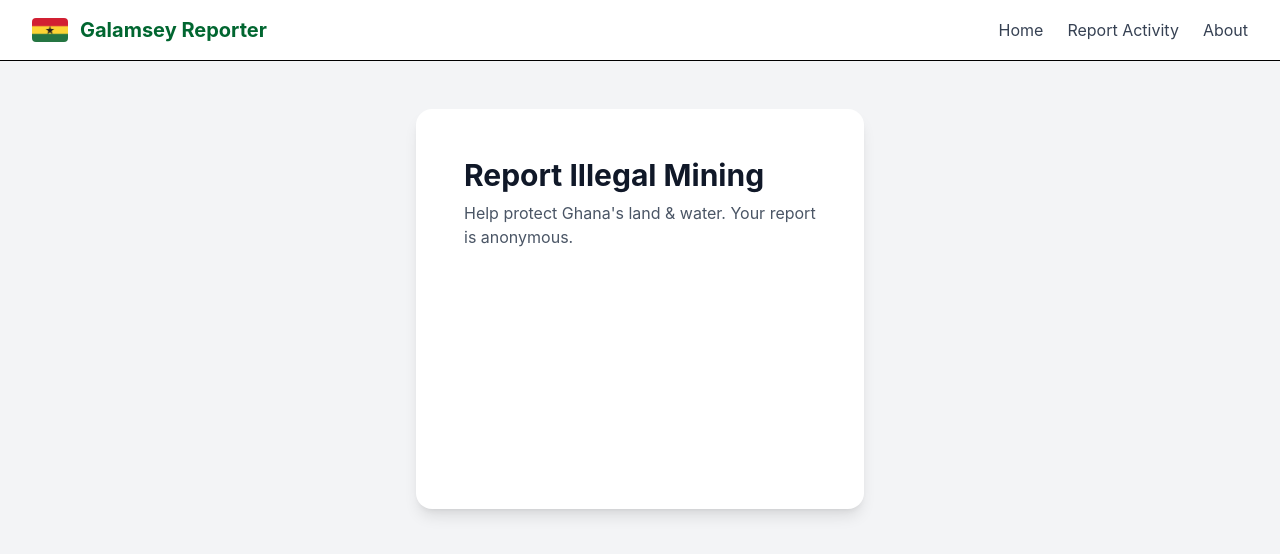
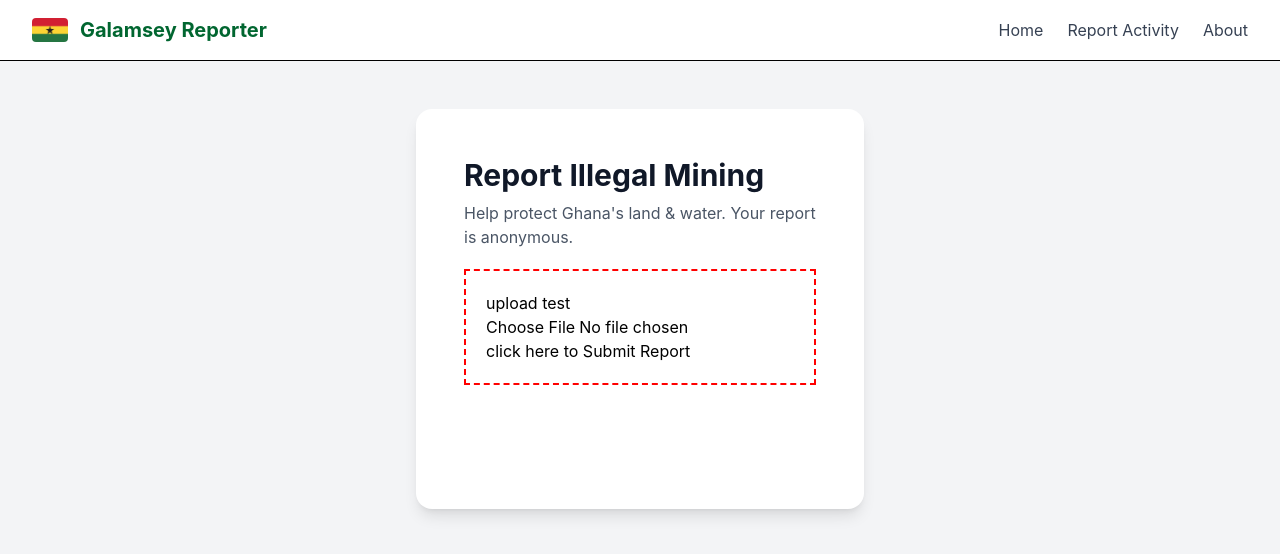
Before and after one commit to michael-decreator/Galamsey-Reporter-, a React (Vite) app: page / in a window 1280 px wide. Shown: the top 554 px of the page. Built offline with nearby package versions, Linux system fonts and the light colour scheme.

Commit message:
synced the fire base and had to use cloudinary for the uploading of the images but the fire base still getst the text and other data

```diff
--- a/src/pages/Home.tsx
+++ b/src/pages/Home.tsx
@@ -1,4 +1,30 @@
+import { useState } from "react"
+import { submitReport } from "../services/reportService"
+
 function Home() {
+  const [testFile, setTestFile] = useState<File | null>(null)
+
+  const handleTestSubmit = async () => {
+    if (!testFile) {
+      alert("Pick a photo first")
+      return
+    }
+
+    try {
+      const reportId = await submitReport(
+        testFile,
+        "Test Report",
+        "Test report from Home.tsx",
+        "5.6037,-0.1870"
+      )
+      console.log("Report created with ID:", reportId)
+      alert(`Success! Report ID: ${reportId}`)
+    } catch (error) {
+      console.error("Test failed:", error)
+      alert("Something went wrong — check the console")
+    }
+  }
+
   return (
     <main className="min-h-screen bg-gray-100 flex justify-center items-start pt-12 px-4">
       <div className="w-full max-w-md rounded-2xl bg-white p-12 shadow-lg min-h-[400px]">
@@ -9,6 +35,17 @@ function Home() {
         <p className="mt-2 text-gray-600">
           Help protect Ghana's land & water. Your report is anonymous.
         </p>
+        <div style={{ margin: "20px 0", padding: "20px", border: "2px dashed red" }}>
+  <p>upload test</p>
+  <input
+    type="file"
+    accept="image/*"
+    onChange={(e) => setTestFile(e.target.files?.[0] ?? null)}
+  />
+  <button onClick={handleTestSubmit}>click here to Submit Report</button>
+</div>
+
+
       </div>
     </main>
   )
--- a/src/services/firebase.ts
+++ b/src/services/firebase.ts
@@ -1,6 +1,7 @@
 import { initializeApp } from "firebase/app";
 import { getAnalytics } from "firebase/analytics";
 import { getFirestore } from "firebase/firestore";
+import { getStorage } from "firebase/storage";
 // TODO: Add SDKs for Firebase products that you want to use
 // https://firebase.google.com/docs/web/setup#available-libraries
 
@@ -20,3 +21,4 @@ const firebaseConfig = {
 export const app = initializeApp(firebaseConfig);
 export const analytics = getAnalytics(app);
 export const db = getFirestore(app);
+export const storage = getStorage(app);
--- a/src/services/reportService.ts
+++ b/src/services/reportService.ts
@@ -1,7 +1,6 @@
 import { addDoc, collection, Timestamp } from "firebase/firestore"
 import { db } from "./firebase"
 import type { ReportData } from "../types/report"
-
 
 export const createReport = async (report: ReportData) => {
   const reportRef = await addDoc(collection(db, "reports"), {
@@ -11,3 +10,42 @@ export const createReport = async (report: ReportData) => {
 
   return reportRef.id
 }
+
+export const uploadReportPhoto = async (file: File): Promise<string> => {
+  const formData = new FormData()
+  formData.append("file", file)
+  formData.append("upload_preset", "galamsey_reports")
+
+  const response = await fetch(
+    "https://api.cloudinary.com/v1_1/fi6umbdy/image/upload",
+    {
+      method: "POST",
+      body: formData,
+    }
+  )
+
+  if (!response.ok) {
+    throw new Error("Photo upload failed")
+  }
+
+  const data = await response.json()
+  return data.secure_url
+}
+
+export const submitReport = async (
+  file: File,
+  title: string,
+  description: string,
+  location: string
+): Promise<string> => {
+  const photoUrl = await uploadReportPhoto(file)
+
+  const reportId = await createReport({
+    title,
+    description,
+    location,
+    photoUrl,
+  })
+
+  return reportId
+}
```
